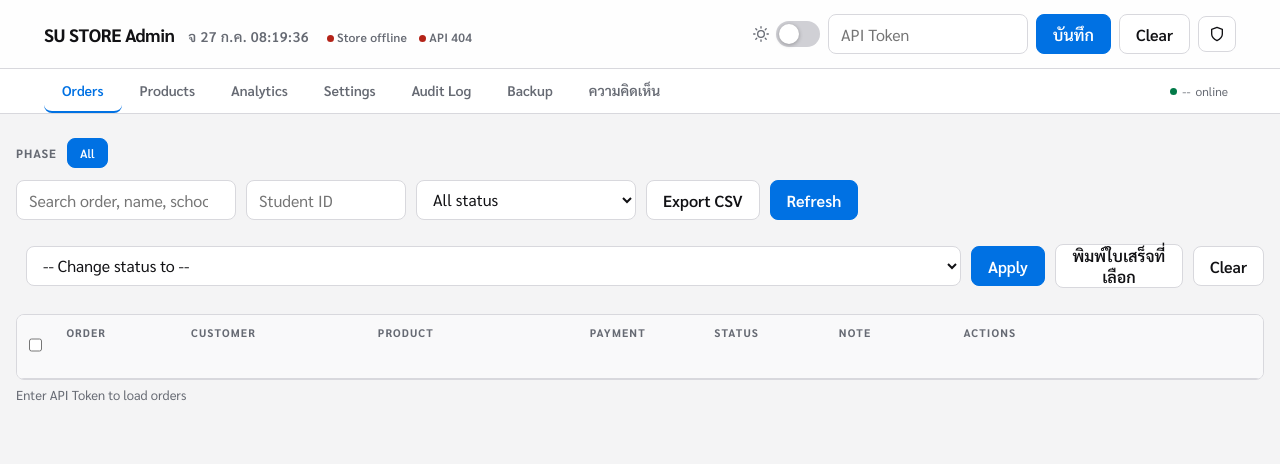
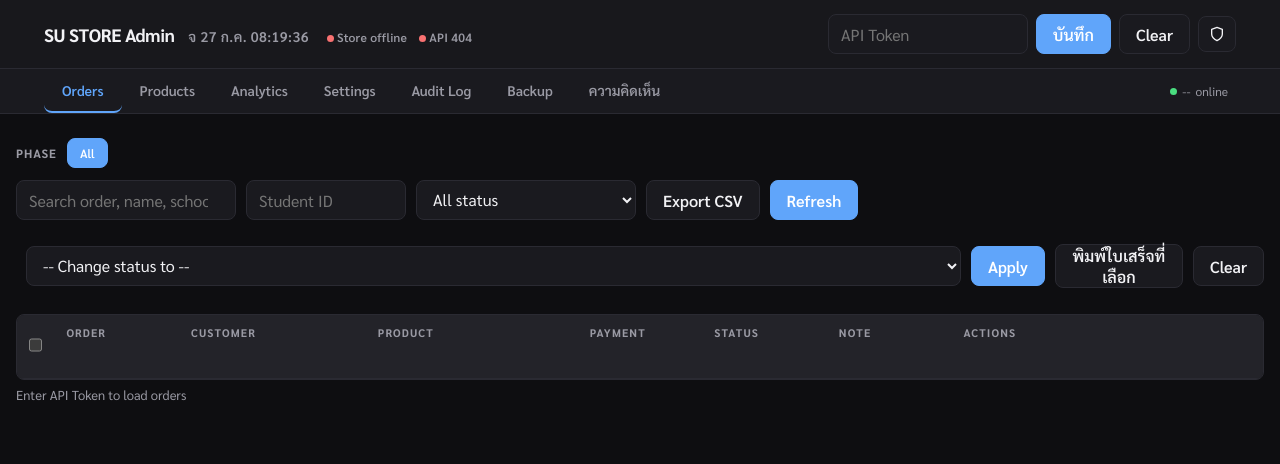
Before and after one commit to Weerapong-gui/SU-STORE, a Python web app: template server/templates/admin.html in a window 1280 px wide. Shown: the top 464 px of the page. Run offline with Jinja, Linux system fonts and the light colour scheme; the template is opened without the code that fills it, so the values that code supplies are empty.

Commit message:
feat(admin): single dark token set, remove the light theme and its toggle

```diff
--- a/server/templates/admin.html
+++ b/server/templates/admin.html
@@ -9,36 +9,43 @@
   <link href="https://fonts.googleapis.com/css2?family=Sarabun:wght@400;500;600;700;800&display=swap" rel="stylesheet">
   <style>
     :root {
-      color-scheme: light dark;
-      --bg: #f4f4f5; --surface: #fff; --surface2: #f9f9fa; --header-bg: rgba(255,255,255,.9);
-      --line: #d8d8dd; --text: #111114;
-      --muted: #666a73; --accent: #0071e3; --danger: #b42318; --ok: #027a48; --warn: #b45309;
-      --badge-default: #eef2ff; --badge-warn: #fff7ed; --badge-ok: #ecfdf3; --badge-danger: #fef3f2; --badge-purple: #f5f3ff; --purple: #7c3aed;
-      --editing-row: #fef9c3; --toggle-track: #d0d0d5; --bar-track: #eef2ff; --img-bg: #f0f0f0;
-    }
-    @media (prefers-color-scheme: dark) {
-      :root:not([data-theme="light"]) {
-        --bg: #111113; --surface: #1c1c1e; --surface2: #2c2c2e; --header-bg: rgba(28,28,30,.9);
-        --line: #38383a; --text: #f5f5f7;
-        --muted: #8e8e93; --accent: #0a84ff; --danger: #ff453a; --ok: #30d158; --warn: #ff9f0a;
-        --badge-default: #1e2640; --badge-warn: #2d1f00; --badge-ok: #0d2b1a; --badge-danger: #2d0c08; --badge-purple: #1e1040; --purple: #a78bfa;
-        --editing-row: #2d2a00; --toggle-track: #48484a; --bar-track: #2c2c2e; --img-bg: #2c2c2e;
-      }
-    }
-    :root[data-theme="dark"] {
-      --bg: #111113; --surface: #1c1c1e; --surface2: #2c2c2e; --header-bg: rgba(28,28,30,.9);
-      --line: #38383a; --text: #f5f5f7;
-      --muted: #8e8e93; --accent: #0a84ff; --danger: #ff453a; --ok: #30d158; --warn: #ff9f0a;
-      --badge-default: #1e2640; --badge-warn: #2d1f00; --badge-ok: #0d2b1a; --badge-danger: #2d0c08;
-      --editing-row: #2d2a00; --toggle-track: #48484a; --bar-track: #2c2c2e; --img-bg: #2c2c2e;
       color-scheme: dark;
-    }
-    :root[data-theme="light"] { color-scheme: light; }
-    .theme-btn { display:inline-flex; align-items:center; gap:7px; background:none; border:none; cursor:pointer; padding:0; min-height:unset; font-size:13px; color:var(--muted); font-weight:600; }
-    .theme-btn-track { position:relative; width:44px; height:26px; background:var(--toggle-track); border-radius:999px; transition:background .25s; flex-shrink:0; }
-    .theme-btn-thumb { position:absolute; top:3px; left:3px; width:20px; height:20px; background:#fff; border-radius:50%; transition:transform .25s; box-shadow:0 1px 4px rgba(0,0,0,.3); }
-    [data-theme="dark"] .theme-btn-track, :root:not([data-theme="light"]) .theme-btn-track.sys-dark { background:#636366; }
-    [data-theme="dark"] .theme-btn-thumb, :root:not([data-theme="light"]) .theme-btn-thumb.sys-dark { transform:translateX(18px); }
+
+      /* พื้นผิวและเส้น */
+      --bg: #0e0e11; --surface: #1a1a1f; --surface-2: #232329;
+      --line: #2a2a32; --line-strong: #3a3a44;
+
+      /* ตัวอักษร */
+      --text: #f2f2f5; --muted: #9a9aa4; --faint: #6b6b76;
+
+      /* สถานะ — ที่เดียวที่มีสี */
+      --ok: #4ade80;      --ok-bg: #0f2e1c;
+      --warn: #fbbf24;    --warn-bg: #33260a;
+      --danger: #f87171;  --danger-bg: #3a1414;
+      --accent: #60a5fa;  --accent-bg: #10243d;
+      --purple: #a78bfa;  --purple-bg: #241a3d;
+      --neutral-bg: #232329;
+
+      /* ความมน */
+      --r-sm: 8px; --r-md: 12px; --r-lg: 20px; --r-pill: 999px;
+
+      /* เงา */
+      --shadow-1: 0 1px 2px rgba(0,0,0,.5);
+      --shadow-2: 0 8px 24px rgba(0,0,0,.45);
+
+      /* ชื่อเดิมที่โค้ดส่วนอื่นยังอ้างอยู่ — ชี้มาที่ค่าใหม่ ห้ามลบ */
+      --surface2: var(--surface-2);
+      --header-bg: rgba(26,26,31,.9);
+      --badge-default: var(--accent-bg);
+      --badge-warn: var(--warn-bg);
+      --badge-ok: var(--ok-bg);
+      --badge-danger: var(--danger-bg);
+      --badge-purple: var(--purple-bg);
+      --editing-row: #2b2410;
+      --toggle-track: var(--surface-2);
+      --bar-track: var(--surface-2);
+      --img-bg: var(--surface-2);
+    }
     * { box-sizing: border-box; margin: 0; }
     body { background: var(--bg); color: var(--text); font-family: 'Sarabun', ui-sans-serif, -apple-system, BlinkMacSystemFont, "Segoe UI", sans-serif; }
     header {
@@ -172,10 +179,6 @@
   <header>
     <h1>SU STORE Admin <span id="adminClock" style="font-size:14px;font-weight:600;color:var(--muted);margin-left:10px;font-variant-numeric:tabular-nums;letter-spacing:0.03em"></span><span id="srvStatus" style="display:inline-flex;align-items:center;gap:12px;margin-left:18px;font-size:12px;font-weight:600;color:var(--muted);letter-spacing:.02em"><span title="sumfu.store — frontend"><span class="srv-dot" id="dotStore"></span>Store <span id="msStore" style="font-variant-numeric:tabular-nums">…</span></span><span title="order-api — backend"><span class="srv-dot" id="dotApi"></span>API <span id="msApi" style="font-variant-numeric:tabular-nums">…</span></span></span></h1>
     <div class="hdr-right">
-      <button class="theme-btn" id="themeToggleBtn" title="สลับโหมด">
-        <span id="themeIcon" style="display:inline-flex;align-items:center;color:var(--muted)"></span>
-        <span class="theme-btn-track"><span class="theme-btn-thumb" id="themeThumb"></span></span>
-      </button>
       <input id="tokenInput" type="password" autocomplete="current-password" placeholder="API Token" style="max-width:200px" />
       <button class="primary" id="saveTokenBtn">บันทึก</button>
       <button class="ghost" id="clearTokenBtn">Clear</button>
@@ -3247,36 +3250,6 @@
       setOrdersNotice("Enter API Token to load orders");
     }
 
-    // ── DARK MODE TOGGLE ──────────────────────────────────────────────────────
-    (function initTheme() {
-      var SUN = '<svg width="16" height="16" viewBox="0 0 24 24" fill="none" stroke="currentColor" stroke-width="2" stroke-linecap="round" stroke-linejoin="round"><circle cx="12" cy="12" r="5"/><line x1="12" y1="1" x2="12" y2="3"/><line x1="12" y1="21" x2="12" y2="23"/><line x1="4.22" y1="4.22" x2="5.64" y2="5.64"/><line x1="18.36" y1="18.36" x2="19.78" y2="19.78"/><line x1="1" y1="12" x2="3" y2="12"/><line x1="21" y1="12" x2="23" y2="12"/><line x1="4.22" y1="19.78" x2="5.64" y2="18.36"/><line x1="18.36" y1="5.64" x2="19.78" y2="4.22"/></svg>';
-      var MOON = '<svg width="16" height="16" viewBox="0 0 24 24" fill="none" stroke="currentColor" stroke-width="2" stroke-linecap="round" stroke-linejoin="round"><path d="M21 12.79A9 9 0 1 1 11.21 3 7 7 0 0 0 21 12.79z"/></svg>';
-      var root = document.documentElement;
-      var btn = document.getElementById("themeToggleBtn");
-      var icon = document.getElementById("themeIcon");
-      var thumb = document.getElementById("themeThumb");
-      var saved = localStorage.getItem("suStoreTheme");
-      var sysDark = window.matchMedia("(prefers-color-scheme: dark)");
-      function isDark() {
-        if (saved === "dark") return true;
-        if (saved === "light") return false;
-        return sysDark.matches;
-      }
-      function applyTheme() {
-        var dark = isDark();
-        root.setAttribute("data-theme", dark ? "dark" : "light");
-        icon.innerHTML = dark ? MOON : SUN;
-        thumb.style.transform = dark ? "translateX(18px)" : "";
-        btn.querySelector(".theme-btn-track").style.background = dark ? "#636366" : "";
-      }
-      applyTheme();
-      btn.addEventListener("click", function() {
-        saved = isDark() ? "light" : "dark";
-        localStorage.setItem("suStoreTheme", saved);
-        applyTheme();
-      });
-      sysDark.addEventListener("change", function() { if (!saved) applyTheme(); });
-    })();
   </script>
 </body>
 </html>
```
Also changed, not shown: server/tests/test_order_api.py (+31 -0 lines).
